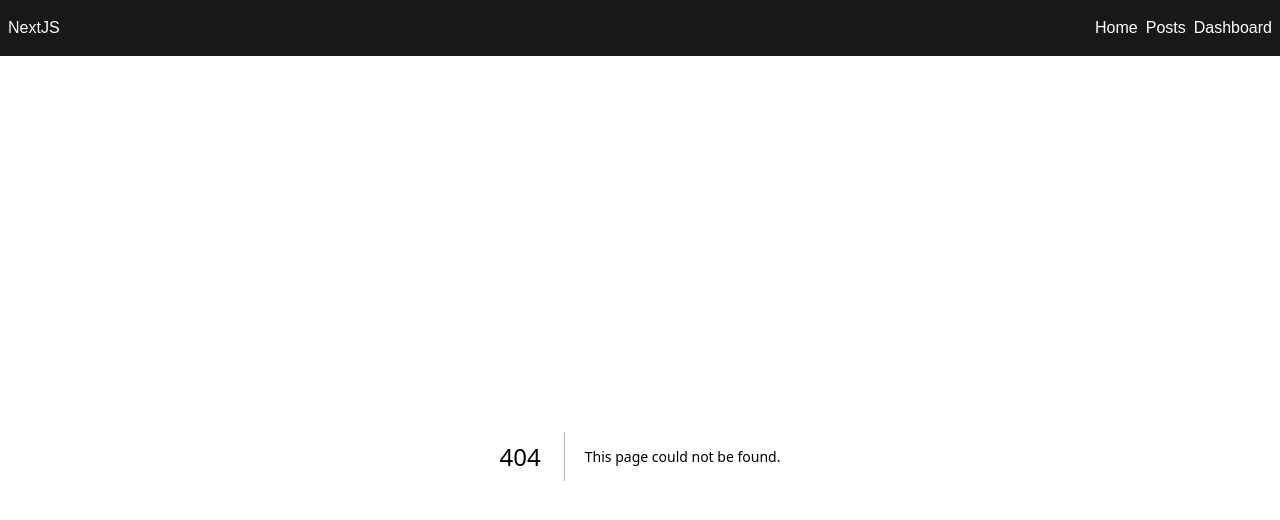
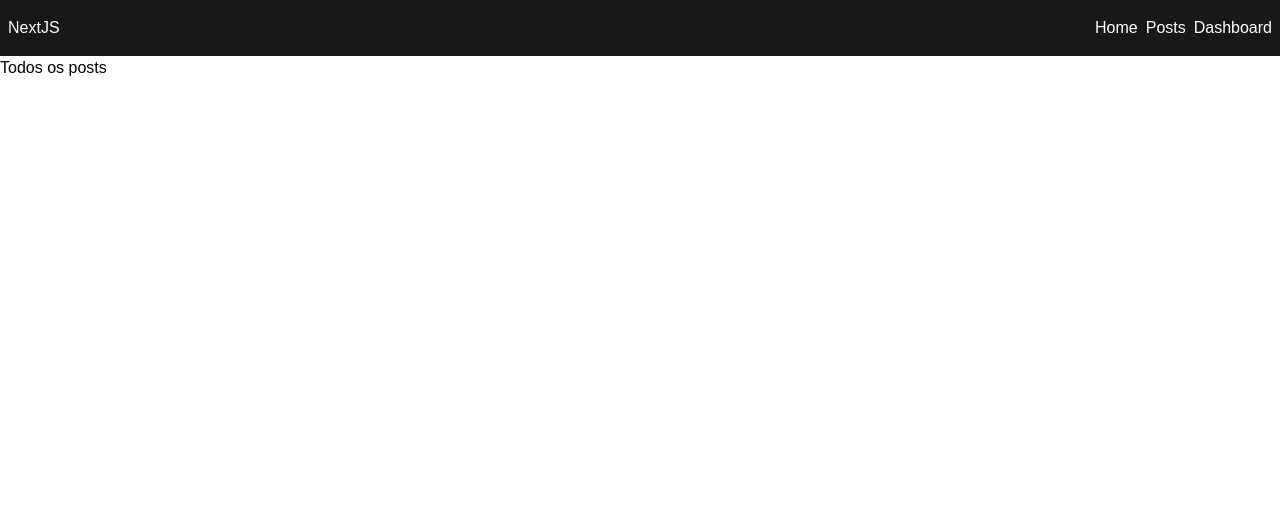
Before and after one commit to lucasgabriel2806/curso-nextjs-sujeito-programador, a Next.js app: page /posts in a window 1280 px wide. Before the commit this address had no page. Shown: the top 520 px of the page. Built offline with nearby package versions, Linux system fonts and the light colour scheme.

Commit message:
Page not found

```diff
--- /dev/null
+++ b/src/app/not-found.tsx
@@ -0,0 +1,21 @@
+import Link from 'next/link';
+
+export default function NotFound() {
+
+    return(
+
+        <div className='flex flex-col items-center justify-center'>
+
+            <h1 className='text-center font-bold mt-9 text-6xl'>Página 404 não encontrada</h1>
+
+            <p>Essa página que tentou acessar não existe!</p>
+
+            <Link href='/'>
+                Voltar para home
+            </Link>
+
+        </div>
+
+    )
+
+}
--- /dev/null
+++ b/src/app/posts/page.tsx
@@ -0,0 +1,13 @@
+export default function Posts() {
+
+  return(
+
+    <div>
+
+        <h1>Todos os posts</h1>
+
+    </div>
+
+  );
+
+}
```
